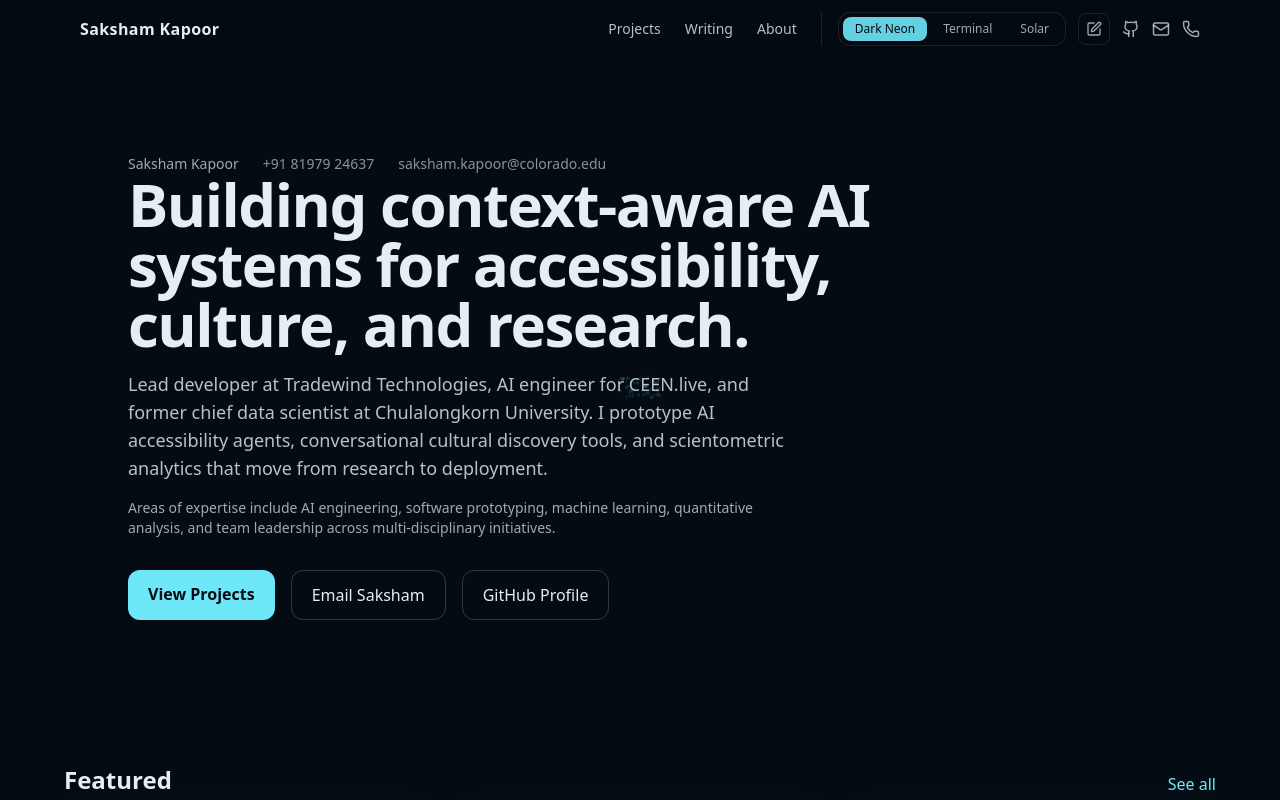
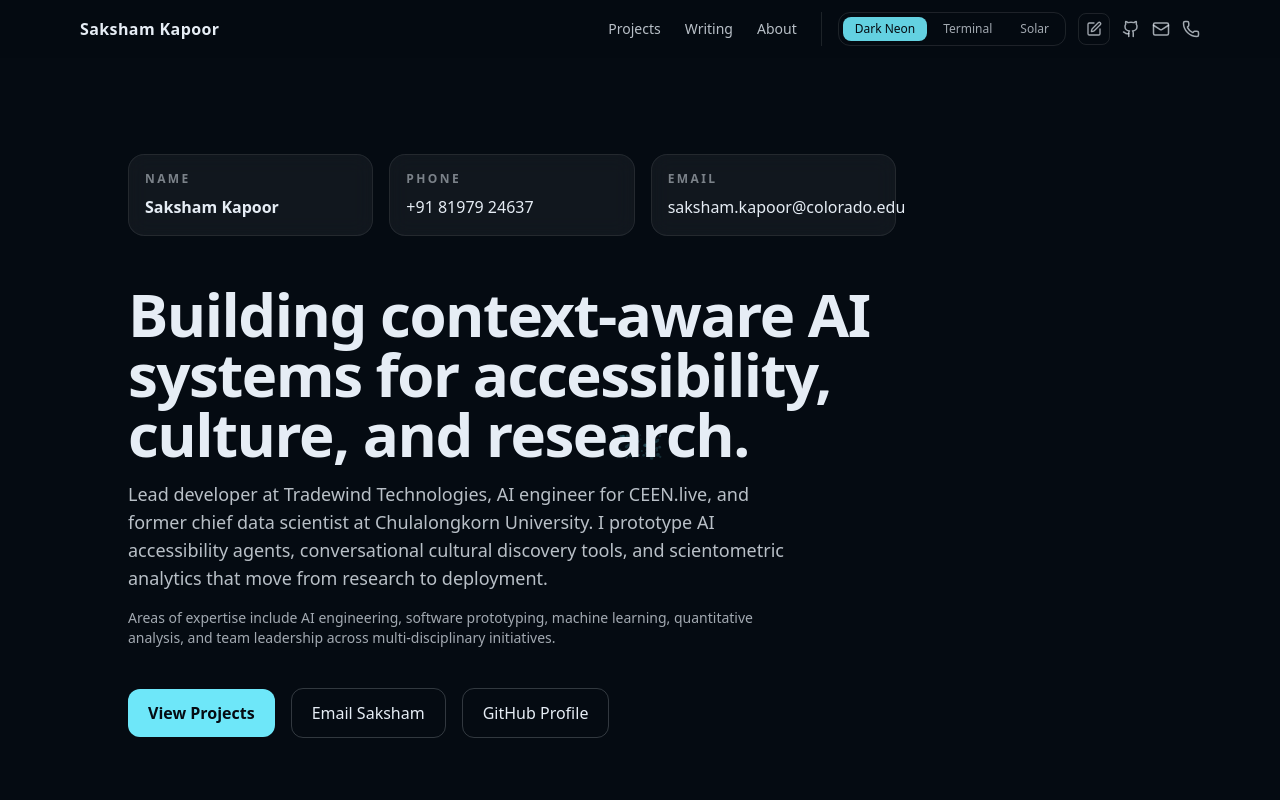
Before and after one commit to teamplanb01-cell/portfolio, a React (Vite) app: page / in a window 1280 px wide. Shown: the top 800 px of the page. Built offline with nearby package versions, Linux system fonts and the light colour scheme.

Commit message:
Refine hero contact layout

```diff
--- a/src/components/Hero.tsx
+++ b/src/components/Hero.tsx
@@ -14,31 +14,44 @@ export default function Hero() {
         <div className="absolute inset-0 bg-gradient-to-b from-bg/10 via-bg/60 to-bg" aria-hidden="true" />
       </div>
       <div className="relative max-w-6xl mx-auto px-6 md:px-10 lg:px-16 py-16 md:py-24">
-        <motion.div
+        <motion.dl
           initial={{ opacity: 0, y: prefersReducedMotion ? 0 : 10 }}
           animate={{ opacity: 1, y: 0 }}
           transition={{ duration: prefersReducedMotion ? 0 : 0.6 }}
-          className="flex flex-wrap items-center gap-x-6 gap-y-2 text-sm text-ink/60"
+          className="grid w-full max-w-3xl gap-4 text-sm text-ink/70 sm:grid-cols-3"
         >
-          <span className="font-medium text-ink/70">{SITE.name}</span>
+          <div className="glass rounded-2xl p-4">
+            <dt className="text-xs font-semibold uppercase tracking-[0.2em] text-ink/50">Name</dt>
+            <dd className="mt-2 text-base font-semibold text-ink">{SITE.name}</dd>
+          </div>
+          <div className="glass rounded-2xl p-4">
+            <dt className="text-xs font-semibold uppercase tracking-[0.2em] text-ink/50">Phone</dt>
+            <dd className="mt-2 text-base font-medium text-ink">
               <a
                 href={`tel:${phoneHref}`}
-            className="hover:text-primary focus-visible:outline focus-visible:outline-2 focus-visible:outline-offset-2 focus-visible:outline-primary/70"
+                className="inline-flex items-center gap-2 transition hover:text-primary focus-visible:outline focus-visible:outline-2 focus-visible:outline-offset-2 focus-visible:outline-primary/70"
               >
                 {SITE.phone}
               </a>
+            </dd>
+          </div>
+          <div className="glass rounded-2xl p-4">
+            <dt className="text-xs font-semibold uppercase tracking-[0.2em] text-ink/50">Email</dt>
+            <dd className="mt-2 text-base font-medium text-ink">
               <a
                 href={`mailto:${SITE.email}`}
-            className="hover:text-primary focus-visible:outline focus-visible:outline-2 focus-visible:outline-offset-2 focus-visible:outline-primary/70"
+                className="inline-flex items-center gap-2 transition hover:text-primary focus-visible:outline focus-visible:outline-2 focus-visible:outline-offset-2 focus-visible:outline-primary/70"
               >
                 {SITE.email}
               </a>
-        </motion.div>
+            </dd>
+          </div>
+        </motion.dl>
         <motion.h1
           initial={{ opacity: 0, y: prefersReducedMotion ? 0 : 10 }}
           animate={{ opacity: 1, y: 0 }}
           transition={{ duration: prefersReducedMotion ? 0 : 0.6 }}
-          className="max-w-3xl text-4xl md:text-6xl font-semibold leading-tight tracking-tight text-ink"
+          className="mt-10 max-w-3xl text-4xl font-semibold leading-tight tracking-tight text-ink md:mt-12 md:text-6xl"
         >
           Building context-aware AI systems for accessibility, culture, and research.
         </motion.h1>
@@ -61,7 +74,7 @@ export default function Hero() {
           Areas of expertise include AI engineering, software prototyping, machine learning, quantitative analysis, and team
           leadership across multi-disciplinary initiatives.
         </motion.p>
-        <div className="mt-8 flex flex-wrap gap-4">
+        <div className="mt-10 flex flex-wrap items-center gap-3 sm:gap-4">
           <Link
             to="/projects"
             className="px-5 py-3 rounded-xl bg-primary text-bg font-semibold transition hover:opacity-90 focus-visible:outline focus-visible:outline-2 focus-visible:outline-offset-2 focus-visible:outline-primary/70"
```
Lines whose indentation alone changed are shown as unchanged.
